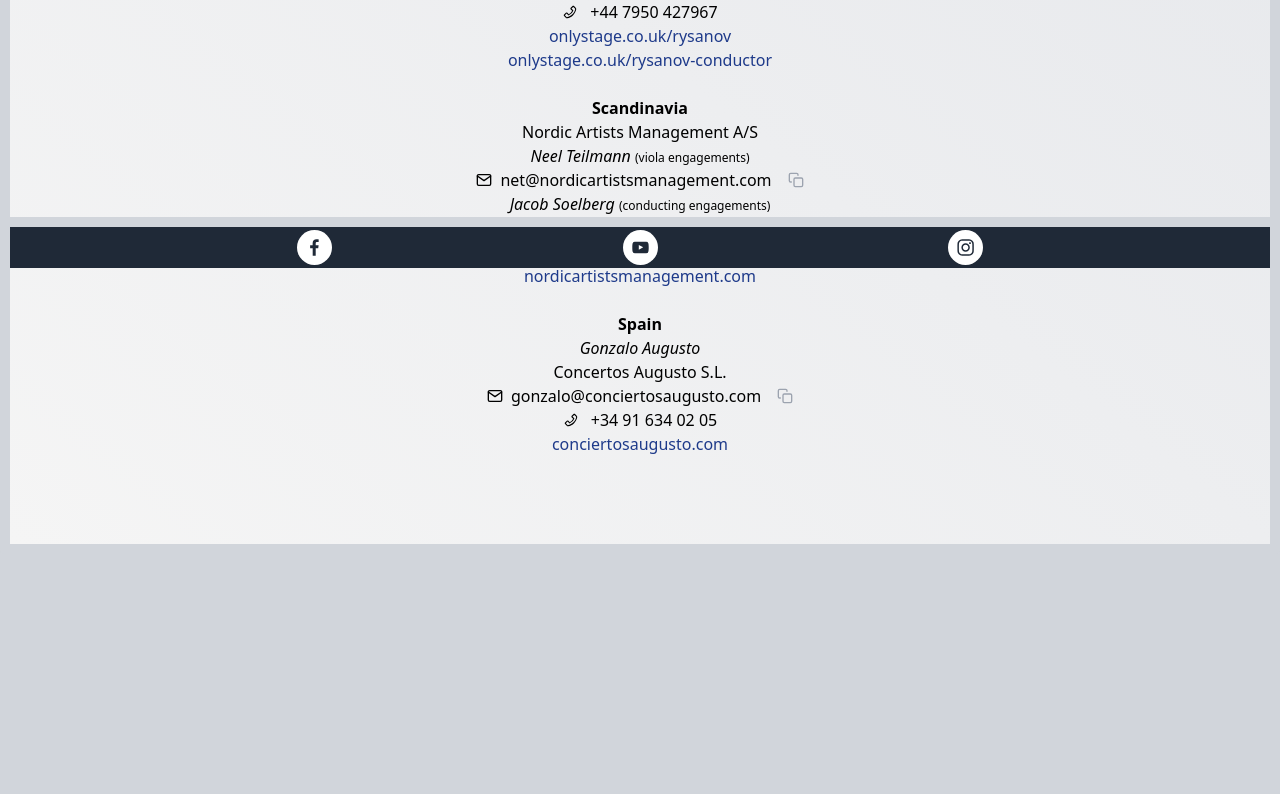
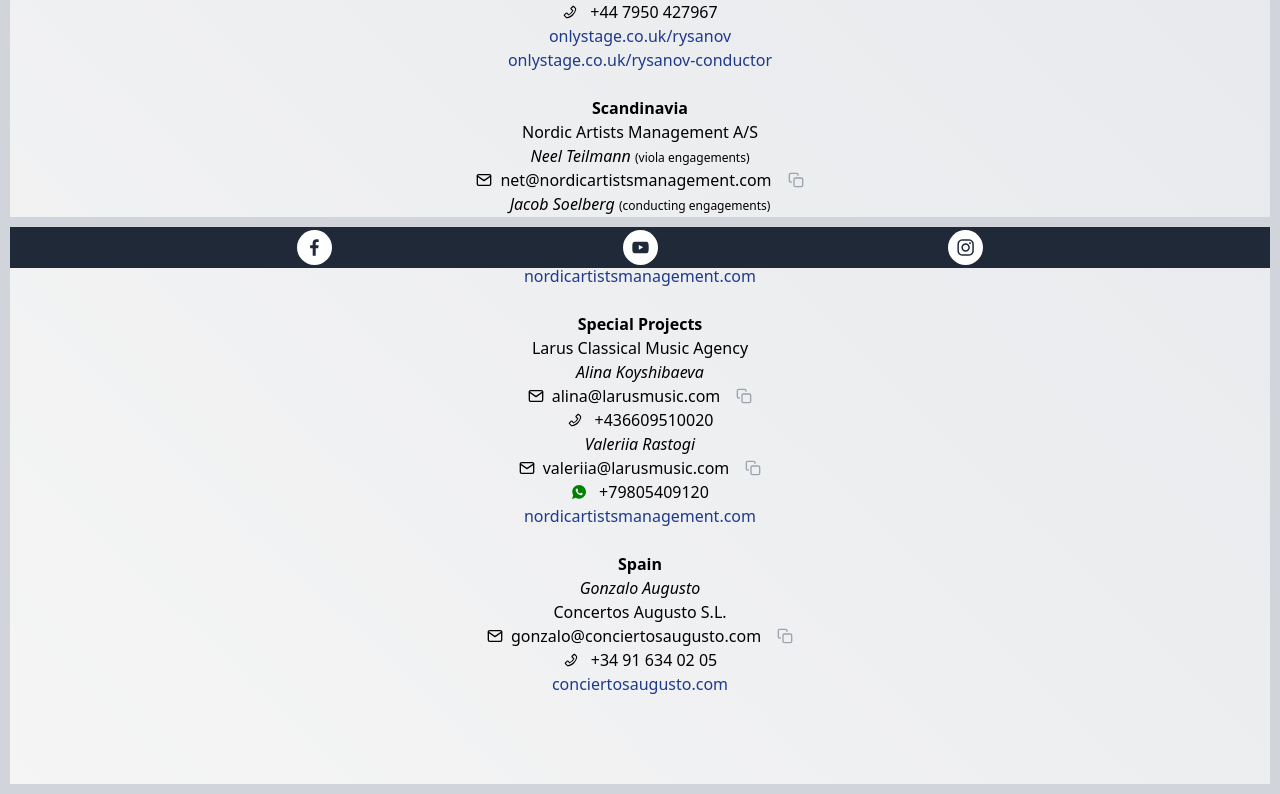
Before and after one commit to vladyslavt97/Maxim-Rysanov, a Next.js app: page /contacts in a window 1280 px wide. Shown: the part 532-1326 px from the top of the page. Before the commit the page ends 1086 px from the top, so only its background shows below. Built offline with nearby package versions, Linux system fonts and the light colour scheme.

Commit message:
New contact

```diff
--- a/pages/contacts.tsx
+++ b/pages/contacts.tsx
@@ -2,6 +2,7 @@
 import Link from 'next/link'
 import React from 'react'
 import { AiOutlinePhone } from 'react-icons/ai';
+import { IoLogoWhatsapp } from 'react-icons/io';
 import { FiMail } from 'react-icons/fi';
 import { FiCopy } from 'react-icons/fi';
 import CopyToClipboard from 'react-copy-to-clipboard';
@@ -99,6 +100,35 @@ export default function Contacts({}: Props) {
                 </div>
                 <br/>
                 <div>
+                    <h1 className='font-semibold'>Special Projects</h1>
+                    <p>Larus Classical Music Agency<br/>
+                    <span className='italic'>Alina Koyshibaeva</span><br/>
+                    <div className='flex flex-row text-center justify-center items-center gap-2'>
+                        <FiMail/>alina@larusmusic.com<br/>
+                        <CopyToClipboard text="alina@larusmusic.com">
+                            <button><FiCopy className='ml-2 text-gray-400'/></button>
+                        </CopyToClipboard>
+                    </div>
+                    <div className='flex flex-row text-center justify-center items-center gap-3'>
+                        <AiOutlinePhone/>+436609510020<br/>
+                    </div>
+                    <span className='italic'>Valeriia Rastogi</span><br/>
+                    <div className='flex flex-row text-center justify-center items-center gap-2'>
+                        <FiMail/>valeriia@larusmusic.com<br/>
+                        <CopyToClipboard text="valeriia@larusmusic.com">
+                            <button><FiCopy className='ml-2 text-gray-400'/></button>
+                        </CopyToClipboard>
+                    </div>
+                    <div className='flex flex-row text-center justify-center items-center gap-3'>
+                        <IoLogoWhatsapp color='green'/>+79805409120<br/>
+                    </div>
+                    <Link href="http://www.nordicartistsmanagement.com" className='text-blue-900'>
+                    nordicartistsmanagement.com<br/>
+                    </Link>
+                    </p>
+                </div>
+                <br/>
+                <div>
                     <h1 className='font-semibold'>Spain</h1>
                     <p><span className='italic'>Gonzalo Augusto</span><br/>
                     Concertos Augusto S.L.<br/>
```
